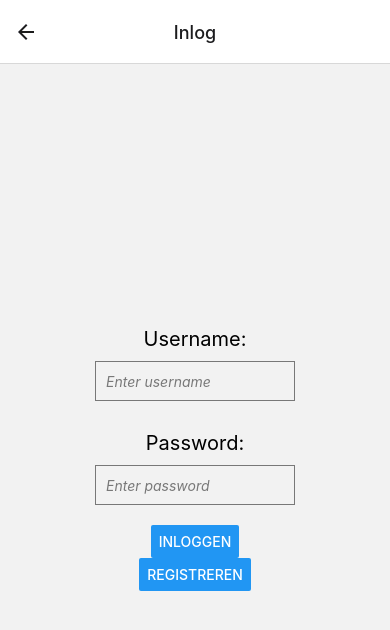
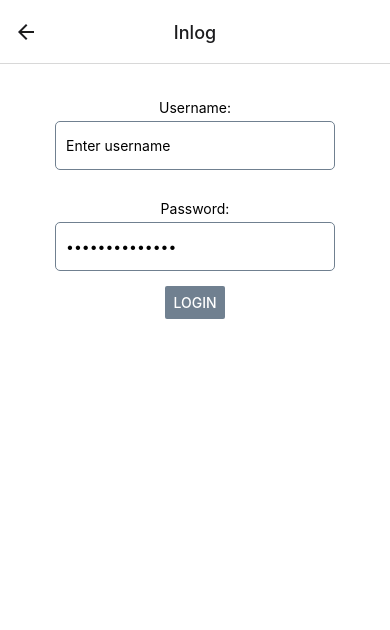
Before and after one commit to qwertycho/stapify, a React Native app in the folder stapify/: screen /Inlog in a window 390 px wide. Shown: the top 630 px of the page. Built offline with nearby package versions, Linux system fonts and the light colour scheme.

Commit message:
inlog ui en simpele validatie

```diff
--- a/stapify/App.js
+++ b/stapify/App.js
@@ -37,7 +37,8 @@ const App = () => {
                         name="Verwerk"
                         component={Verwerk}
                         ptions={{
-                            headerTitleAlign: 'center'
+                            headerTitleAlign: 'center',
+                            headerTitle: 'Gegevens'
                         }}
                     >
                     </Stack.Screen>
--- a/stapify/Inlog.js
+++ b/stapify/Inlog.js
@@ -7,38 +7,44 @@ const Inlog = ({ navigation }) => {
     const [formUsername, setFormUsername] = useState("Enter username");
     const [formPassword, setFormPassword] = useState("Enter password");
 
+    const submit = () => {
+        if (!formUsername || !formPassword) {
+            Alert.alert("Please enter username and password!");
+        }else if (formUsername == "Enter username" || formPassword == "Enter password") {
+            Alert.alert("Invalid username or password!");
+        }else{
+            Alert.alert(`You are logged in ${formUsername}!`);
+            navigation.navigate("Home");
+        }
+    }
+
     return (
-        <View style={Styles.inlogContainer}>
-            <Text style={Styles.inputLabel}>Username:</Text>
+        <View style={Styles.form}>
+            <Text style={Styles.label}>
+                Username:
+            </Text>
             <TextInput
-                style={ Styles.inputField }
-                onChangeText={text => setFormUsername(text)}
+                style={Styles.textInput}
+                onChangeText={usename => setFormUsername(usename)}
                 value={formUsername}
+                autoCapitalize="none"
+                selectTextOnFocus={true}
             />
-            <Text style={Styles.inputLabel}>Password:</Text>
+            <Text style={Styles.label}>
+                Password:
+            </Text>
             <TextInput
-                style={ Styles.inputField }
-                onChangeText={text => setFormPassword(text)}
+                style={Styles.textInput}
+                onChangeText={password => setFormPassword(password)}
                 value={formPassword}
+                autoCapitalize="none"
+                selectTextOnFocus={true}
+                secureTextEntry={true}
             />
             <Button
-                title="Inloggen"
-                onPress={() => {
-                    if (formUsername === "admin" && formPassword === "admin") {
-                        navigation.navigate("Verwerk");
-                    } else {
-                        Alert.alert("Verkeerde gebruikersnaam of wachtwoord");
-                    }
-                }}
-            />
-            <Button
-                title="Registreren"
-                onPress={() => {
-                    navigation.navigate("Verwerk");
-                }}
-                style={{
-                    marginTop: 20
-                }}
+                title="Login"
+                onPress={submit}
+                color="#708090"
             />
         </View>
     );
@@ -46,36 +52,28 @@ const Inlog = ({ navigation }) => {
 }
 
 const Styles = StyleSheet.create({
-    inlogContainer: {
-        flex: 1,
-        justifyContent: "center",
+    form: {
         alignItems: "center",
+        flexDirection: "column",
+        padding: 20,
+        backgroundColor: "#fff",
+        height: "100%",
+
     },
-    inputLabel: {
-        fontSize: 20,
-        textAlign: "center",
-        marginTop: 10,
-        marginBottom: 10,
-        width: 200
+    textInput: {
+        borderWidth: 1,
+        width: "80%",
+        paddingBottom: 15,
+        paddingTop: 15,
+        paddingLeft: 10,
+        paddingRight: 10,
+        marginBottom: 15,
+        borderRadius: 5,
+        borderColor: "#708090"
     },
-    inputField: {
-        height: 40,
-        borderColor: "black",
-        borderWidth: 1,
-        opacity: 0.5,
-        fontStyle: "italic",
-        width: 200,
-        padding: 10,
-        marginBottom: 20
-    },
-    Button: {
-        borderTopWidth: 1,
-        borderBottomWidth: 1,
-        marginRight: 10,
-        marginLeft: 10,
-    },
-    ButtonText: {
-        fontSize: 20
+    label: {
+        paddingTop: 15,
+        paddingBottom: 5,
     }
 });
 
```
